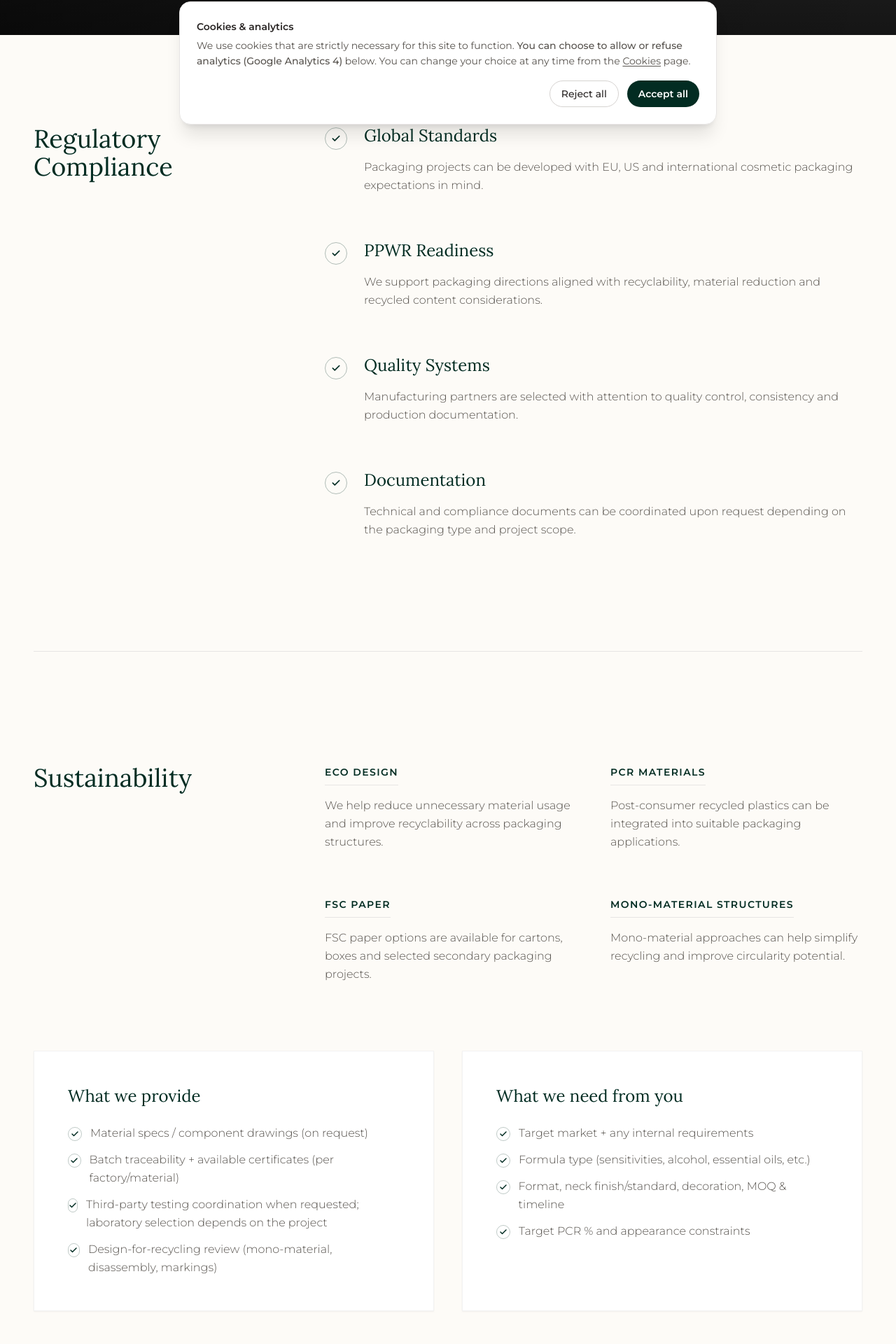
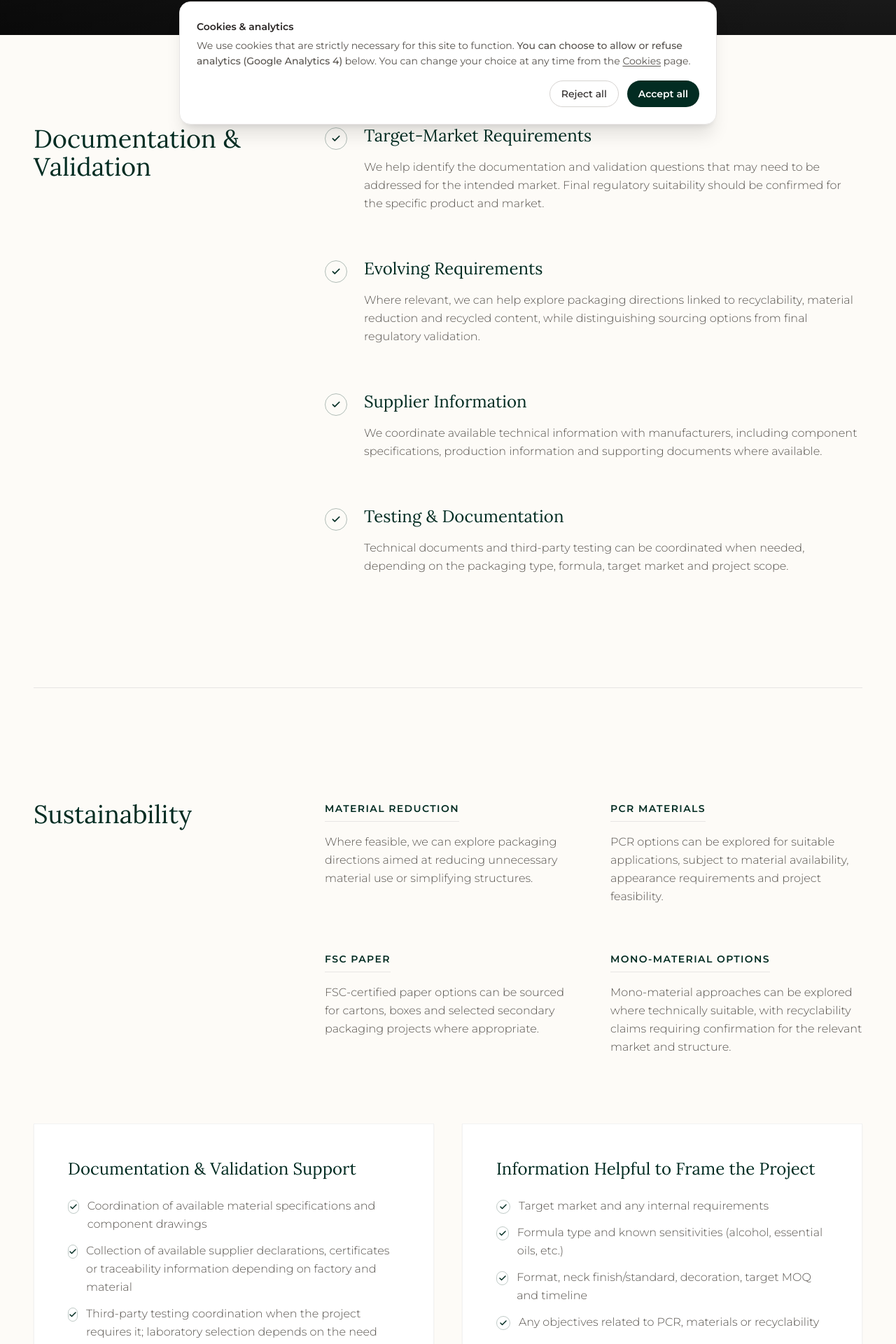
Before and after one commit to cathy6140/-Elmvale-Global-.github.io, a React (Vite) app: page /compliance in a window 1280 px wide. Shown: the part 606-2526 px from the top of the page at 70% size. Built offline with nearby package versions, Linux system fonts and the light colour scheme; grey boxes are pictures that could not be loaded.

Commit message:
Clarify compliance wording without changing layout (#38)
* Refine compliance support wording

* Clarify compliance and sustainability wording

```diff
--- a/src/content.ts
+++ b/src/content.ts
@@ -245,31 +245,31 @@ export const content = {
       intro: {
         title: "Compliance & Sustainability",
         desc:
-          "We help skincare and beauty brands develop packaging aligned with global regulatory expectations and sustainability goals.",
+          "We help beauty and fragrance brands identify the packaging information, supplier documentation and validation steps that may be relevant to their target market and project requirements.",
       },
 
       regulations: {
-        title: "Regulatory Compliance",
+        title: "Documentation & Validation",
         items: [
           {
-            title: "Global Standards",
+            title: "Target-Market Requirements",
             desc:
-              "Packaging projects can be developed with EU, US and international cosmetic packaging expectations in mind.",
+              "We help identify the documentation and validation questions that may need to be addressed for the intended market. Final regulatory suitability should be confirmed for the specific product and market.",
           },
           {
-            title: "PPWR Readiness",
+            title: "Evolving Requirements",
             desc:
-              "We support packaging directions aligned with recyclability, material reduction and recycled content considerations.",
+              "Where relevant, we can help explore packaging directions linked to recyclability, material reduction and recycled content, while distinguishing sourcing options from final regulatory validation.",
           },
           {
-            title: "Quality Systems",
+            title: "Supplier Information",
             desc:
-              "Manufacturing partners are selected with attention to quality control, consistency and production documentation.",
+              "We coordinate available technical information with manufacturers, including component specifications, production information and supporting documents where available.",
           },
           {
-            title: "Documentation",
+            title: "Testing & Documentation",
             desc:
-              "Technical and compliance documents can be coordinated upon request depending on the packaging type and project scope.",
+              "Technical documents and third-party testing can be coordinated when needed, depending on the packaging type, formula, target market and project scope.",
           },
         ],
       },
@@ -278,30 +278,30 @@ export const content = {
         title: "Sustainability",
         items: [
           {
-            title: "Eco Design",
+            title: "Material Reduction",
             desc:
-              "We help reduce unnecessary material usage and improve recyclability across packaging structures.",
+              "Where feasible, we can explore packaging directions aimed at reducing unnecessary material use or simplifying structures.",
           },
           {
             title: "PCR Materials",
             desc:
-              "Post-consumer recycled plastics can be integrated into suitable packaging applications.",
+              "PCR options can be explored for suitable applications, subject to material availability, appearance requirements and project feasibility.",
           },
           {
             title: "FSC Paper",
             desc:
-              "FSC paper options are available for cartons, boxes and selected secondary packaging projects.",
+              "FSC-certified paper options can be sourced for cartons, boxes and selected secondary packaging projects where appropriate.",
           },
           {
-            title: "Mono-Material Structures",
+            title: "Mono-Material Options",
             desc:
-              "Mono-material approaches can help simplify recycling and improve circularity potential.",
+              "Mono-material approaches can be explored where technically suitable, with recyclability claims requiring confirmation for the relevant market and structure.",
           },
         ],
       },
 
       closing:
-        "We help brands transition toward more responsible, compliant and commercially viable packaging solutions.",
+        "We help brands explore more responsible packaging options while keeping documentation, feasibility and required validation clearly separated.",
     },
 
     contact: {
@@ -593,31 +593,31 @@ export const content = {
       intro: {
         title: "Conformité & durabilité",
         desc:
-          "Nous aidons les marques skincare et beauty à développer des packagings alignés avec les attentes réglementaires internationales et les objectifs durables.",
+          "Nous aidons les marques beauté et parfum à identifier les informations packaging, documents fournisseurs et étapes de validation pouvant être pertinents selon leur marché cible et les exigences du projet.",
       },
 
       regulations: {
-        title: "Conformité réglementaire",
+        title: "Documentation & validation",
         items: [
           {
-            title: "Standards globaux",
+            title: "Exigences du marché cible",
             desc:
-              "Les projets packaging peuvent être développés en tenant compte des attentes européennes, américaines et internationales.",
+              "Nous aidons à identifier les questions de documentation et de validation à traiter selon le marché visé. L’adéquation réglementaire finale doit être confirmée pour le produit et le marché concernés.",
           },
           {
-            title: "Préparation PPWR",
+            title: "Exigences en évolution",
             desc:
-              "Nous soutenons les directions packaging liées à la recyclabilité, à la réduction matière et au contenu recyclé.",
+              "Lorsque cela est pertinent, nous pouvons explorer des directions liées à la recyclabilité, à la réduction matière et au contenu recyclé, tout en distinguant les options de sourcing de la validation réglementaire finale.",
           },
           {
-            title: "Systèmes qualité",
+            title: "Informations fournisseurs",
             desc:
-              "Les partenaires de fabrication sont sélectionnés avec attention à la qualité, à la constance et à la documentation de production.",
+              "Nous coordonnons les informations techniques disponibles auprès des fabricants, notamment les spécifications composants, informations de production et documents justificatifs disponibles.",
           },
           {
-            title: "Documentation",
+            title: "Essais & documentation",
             desc:
-              "Les documents techniques et de conformité peuvent être coordonnés sur demande selon le type de packaging et le périmètre du projet.",
+              "Les documents techniques et essais tiers peuvent être coordonnés lorsque nécessaire, selon le packaging, la formule, le marché cible et le périmètre du projet.",
           },
         ],
       },
@@ -626,30 +626,30 @@ export const content = {
         title: "Durabilité",
         items: [
           {
-            title: "Eco design",
+            title: "Réduction matière",
             desc:
-              "Nous aidons à réduire l’usage de matière inutile et à améliorer la recyclabilité des structures packaging.",
+              "Lorsque cela est faisable, nous pouvons explorer des directions visant à réduire l’usage de matière inutile ou à simplifier les structures.",
           },
           {
             title: "Matériaux PCR",
             desc:
-              "Les plastiques recyclés post-consommation peuvent être intégrés dans certaines applications packaging.",
+              "Des options PCR peuvent être explorées pour les applications adaptées, selon la disponibilité matière, les contraintes esthétiques et la faisabilité du projet.",
           },
           {
             title: "Papier FSC",
             desc:
-              "Des options papier FSC sont disponibles pour cartons, boîtes et certains projets de packaging secondaire.",
+              "Des options en papier certifié FSC peuvent être sourcées pour cartons, boîtes et certains projets de packaging secondaire lorsque cela est pertinent.",
           },
           {
-            title: "Structures mono-matériaux",
+            title: "Options mono-matériau",
             desc:
-              "Les approches mono-matériaux peuvent simplifier le recyclage et améliorer le potentiel de circularité.",
+              "Des approches mono-matériau peuvent être explorées lorsqu’elles sont techniquement adaptées, les allégations de recyclabilité devant être confirmées selon le marché et la structure concernés.",
           },
         ],
       },
 
       closing:
-        "Nous aidons les marques à évoluer vers des solutions packaging plus responsables, conformes et viables commercialement.",
+        "Nous aidons les marques à explorer des options packaging plus responsables tout en séparant clairement documentation disponible, faisabilité et validations nécessaires.",
     },
 
     contact: {
--- a/src/pages/Compliance.tsx
+++ b/src/pages/Compliance.tsx
@@ -22,35 +22,35 @@ const Compliance: React.FC = () => {
     }
   }, [language]);
 
-  const supportTitle = language === 'fr' ? 'Ce que nous fournissons' : 'What we provide';
-  const needTitle = language === 'fr' ? 'Ce dont nous avons besoin' : 'What we need from you';
+  const supportTitle = language === 'fr' ? 'Documentation & support de validation' : 'Documentation & Validation Support';
+  const needTitle = language === 'fr' ? 'Informations utiles pour cadrer le projet' : 'Information Helpful to Frame the Project';
 
   const provide = language === 'fr'
     ? [
-        'Fiches techniques matières / specs composants (sur demande)',
-        'Traçabilité lot & certificats disponibles (selon usine / matière)',
-        'Coordination d’essais tiers sur demande ; le laboratoire dépend du projet',
-        'Revue “design for recycling” (mono-matériau, démontabilité, marquage)'
+        'Coordination des fiches techniques matières et specs composants disponibles',
+        'Collecte des déclarations, certificats ou informations de traçabilité disponibles selon l’usine et la matière',
+        'Coordination d’essais tiers lorsque le projet le nécessite ; le laboratoire dépend du besoin',
+        'Identification des points à vérifier pour la recyclabilité, la démontabilité ou le marquage selon le projet'
       ]
     : [
-        'Material specs / component drawings (on request)',
-        'Batch traceability + available certificates (per factory/material)',
-        'Third-party testing coordination when requested; laboratory selection depends on the project',
-        'Design-for-recycling review (mono-material, disassembly, markings)'
+        'Coordination of available material specifications and component drawings',
+        'Collection of available supplier declarations, certificates or traceability information depending on factory and material',
+        'Third-party testing coordination when the project requires it; laboratory selection depends on the need',
+        'Identification of points to verify around recyclability, disassembly or markings depending on the project'
       ];
 
   const need = language === 'fr'
     ? [
-        'Marché cible + exigences internes',
-        'Type de formule (sensibilités, alcool, huiles essentielles, etc.)',
-        'Format, col/standard, décor, MOQ & délai',
-        'Niveau PCR souhaité & contraintes esthétiques'
+        'Marché cible et éventuelles exigences internes',
+        'Type de formule et sensibilités connues (alcool, huiles essentielles, etc.)',
+        'Format, col/standard, décor, MOQ cible et calendrier',
+        'Objectifs éventuels liés au PCR, à la matière ou à la recyclabilité'
       ]
     : [
-        'Target market + any internal requirements',
-        'Formula type (sensitivities, alcohol, essential oils, etc.)',
-        'Format, neck finish/standard, decoration, MOQ & timeline',
-        'Target PCR % and appearance constraints'
+        'Target market and any internal requirements',
+        'Formula type and known sensitivities (alcohol, essential oils, etc.)',
+        'Format, neck finish/standard, decoration, target MOQ and timeline',
+        'Any objectives related to PCR, materials or recyclability'
       ];
 
   return (
```
